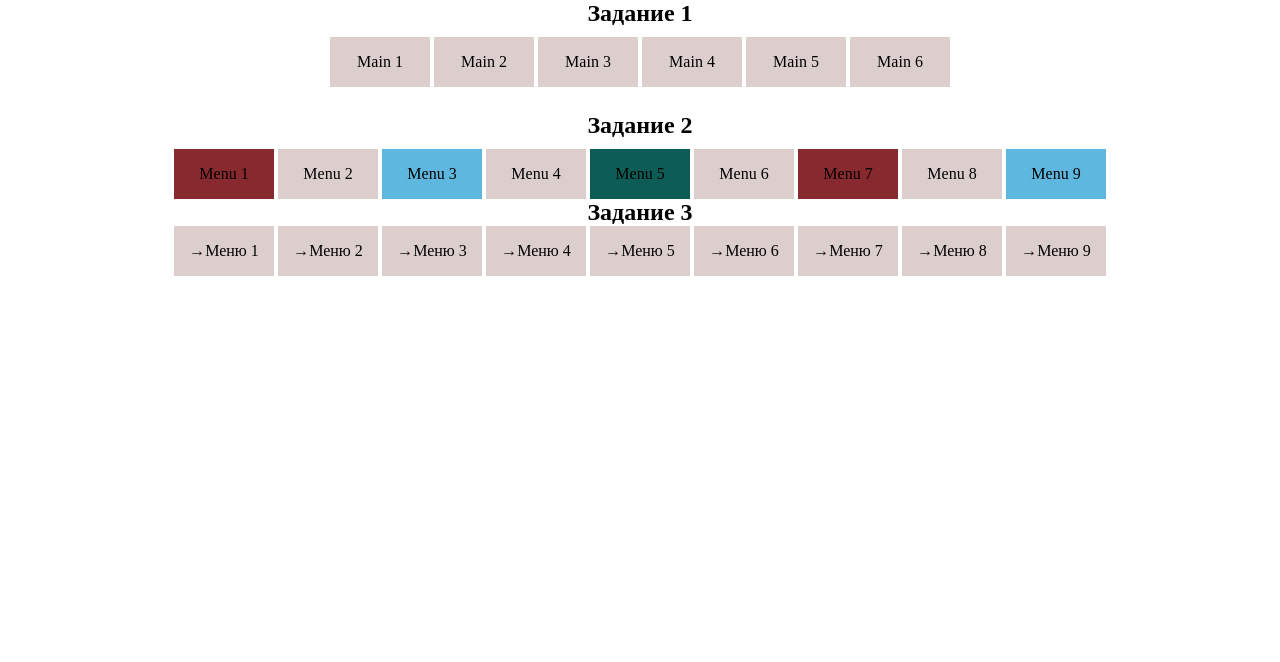
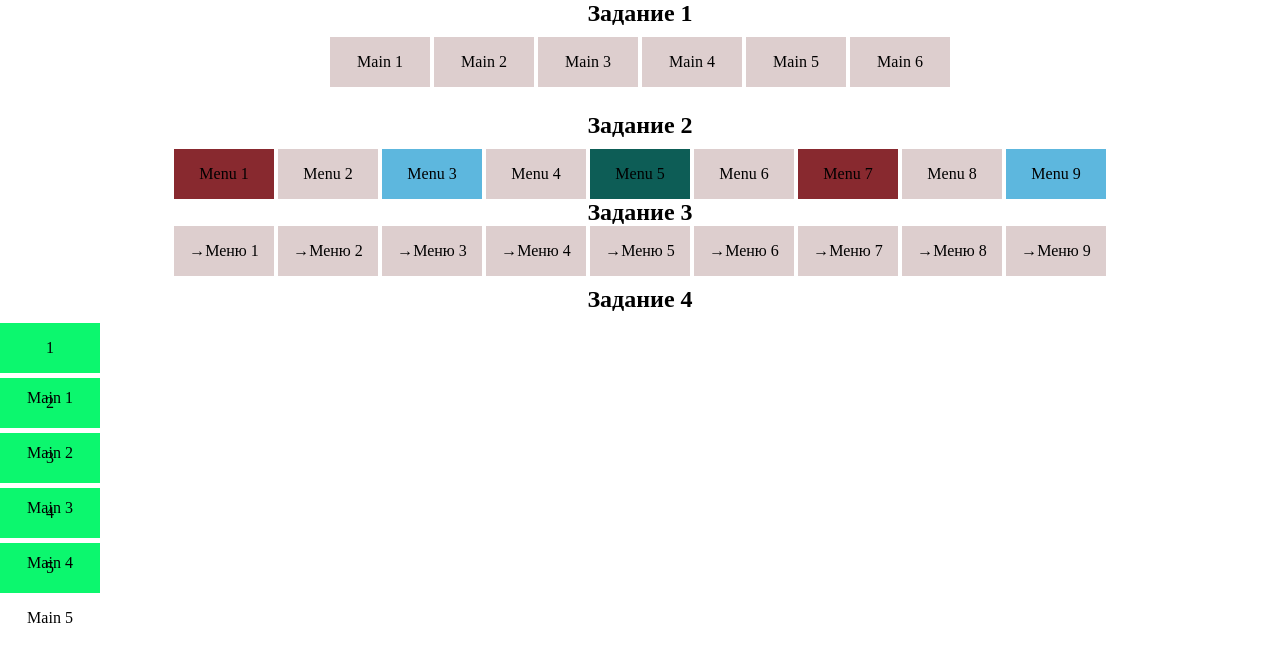
Before and after one commit to Alexandr-fly-code/module-4, a plain HTML site: page index.html in a window 1280 px wide. Drawn offline with Linux system fonts and the light colour scheme.

Commit message:
Module-4(new)

```diff
--- a/index.html
+++ b/index.html
@@ -53,8 +53,17 @@
     </ul>
 </div>
 <!-- Конец -->
-<!-- Начало 3-го задания -->
-
+<!-- Начало 4-го задания -->
+<div class="task4">
+    <h2>Задание 4</h2>
+    <ul class="main4">
+        <li class="main-li4">Main 1</li>
+        <li class="main-li4">Main 2</li>
+        <li class="main-li4">Main 3</li>
+        <li class="main-li4">Main 4</li>
+        <li class="main-li4">Main 5</li>
+    </ul>
+</div>
 <!-- Конец -->
 </body>
 </html>
--- a/styles.css
+++ b/styles.css
@@ -5,10 +5,10 @@
     box-sizing: border-box;
 }
 /* Стили для Задания 1 */
-.task1,.task2,.task3{
+.task1,.task2,.task3,.task4{
     text-align: center;
 }
-.main,.main2{
+.main,.main2,.task4,.main4{
     margin: 10px 0 0;
 }
 .main-li,.main-li2,.main-li3{
@@ -17,6 +17,13 @@
     height: 50px;
     display: inline-block;
     line-height: 50px;
+}
+.main-li4{
+    background: #ddcece;
+    width: 100px;
+    height: 50px;
+    line-height: 50px;
+    margin: 0 0 5px 0;
 }
 .main-li>a{
     color: #000000;
@@ -69,3 +76,18 @@ background-color: #5DB7DE;
 .link3::before{
 content: "\2192";
 }
+
+.task4{
+    counter-reset: counter;
+}
+.main-li4{
+    counter-increment: counter;
+}
+/* Настройки блока */
+.main-li4::before{
+    content: counter(counter);
+    width:100px;
+    height: 10  0px;
+    background: rgb(12, 247, 110);
+    display: block;
+}
```
